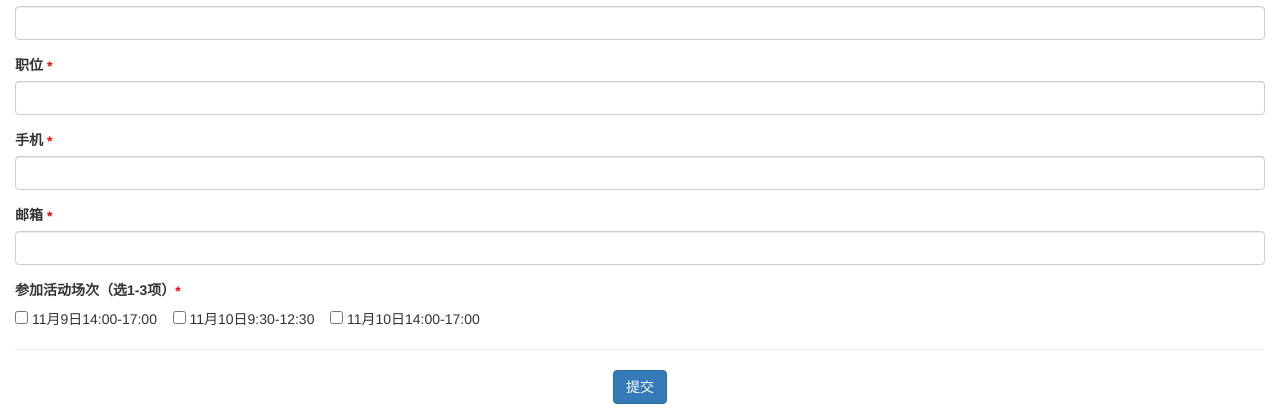
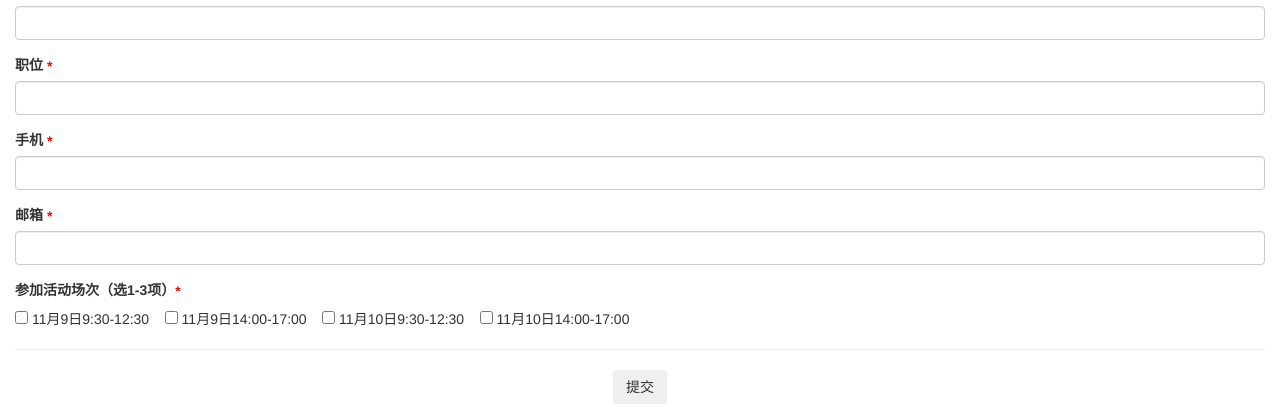
Before and after one commit to mgracy/my-django-blog, a Django app: page /activity/ in a window 1280 px wide. Shown: the part 967-1386 px from the top of the page. Run offline with Django 3.2, Linux system fonts and the light colour scheme; some libraries are stand-ins or nearby versions.

Commit message:
修改活动场次

```diff
--- a/activity/templates/activity/Register.html
+++ b/activity/templates/activity/Register.html
@@ -86,19 +86,25 @@
                 <div class="form-inline">
                     <div class="checkbox">
                       <label>
-                        <input type="checkbox" name="cb1" value="11月9日14:00-17:00">
+                        <input type="checkbox" name="cb1" value="11月9日9:30-12:30">
+                        11月9日9:30-12:30 &nbsp;&nbsp;
+                      </label>
+                    </div>
+                    <div class="checkbox">
+                      <label>
+                        <input type="checkbox" name="cb2" value="11月9日14:00-17:00">
                         11月9日14:00-17:00 &nbsp;&nbsp;
                       </label>
                     </div>
                     <div class="checkbox">
                       <label>
-                        <input type="checkbox" name="cb2" value="11月10日9:30-12:30">
+                        <input type="checkbox" name="cb3" value="11月10日9:30-12:30">
                         11月10日9:30-12:30 &nbsp;&nbsp;
                       </label>
                     </div>
                     <div class="checkbox">
                       <label>
-                        <input type="checkbox" name="cb3" value="11月10日14:00-17:00">
+                        <input type="checkbox" name="cb4" value="11月10日14:00-17:00">
                         11月10日14:00-17:00
                       </label>
                     </div>
@@ -108,7 +114,7 @@
             <hr>
             <div class="row">
             	<div class="form-group text-center">
-    	        	<button id="btnSubmit" class="btn btn-primary">提交</button>
+    	        	<button id="btnSubmit" class="btn">提交</button>
             	</div>
             </div>
         </div>
```
